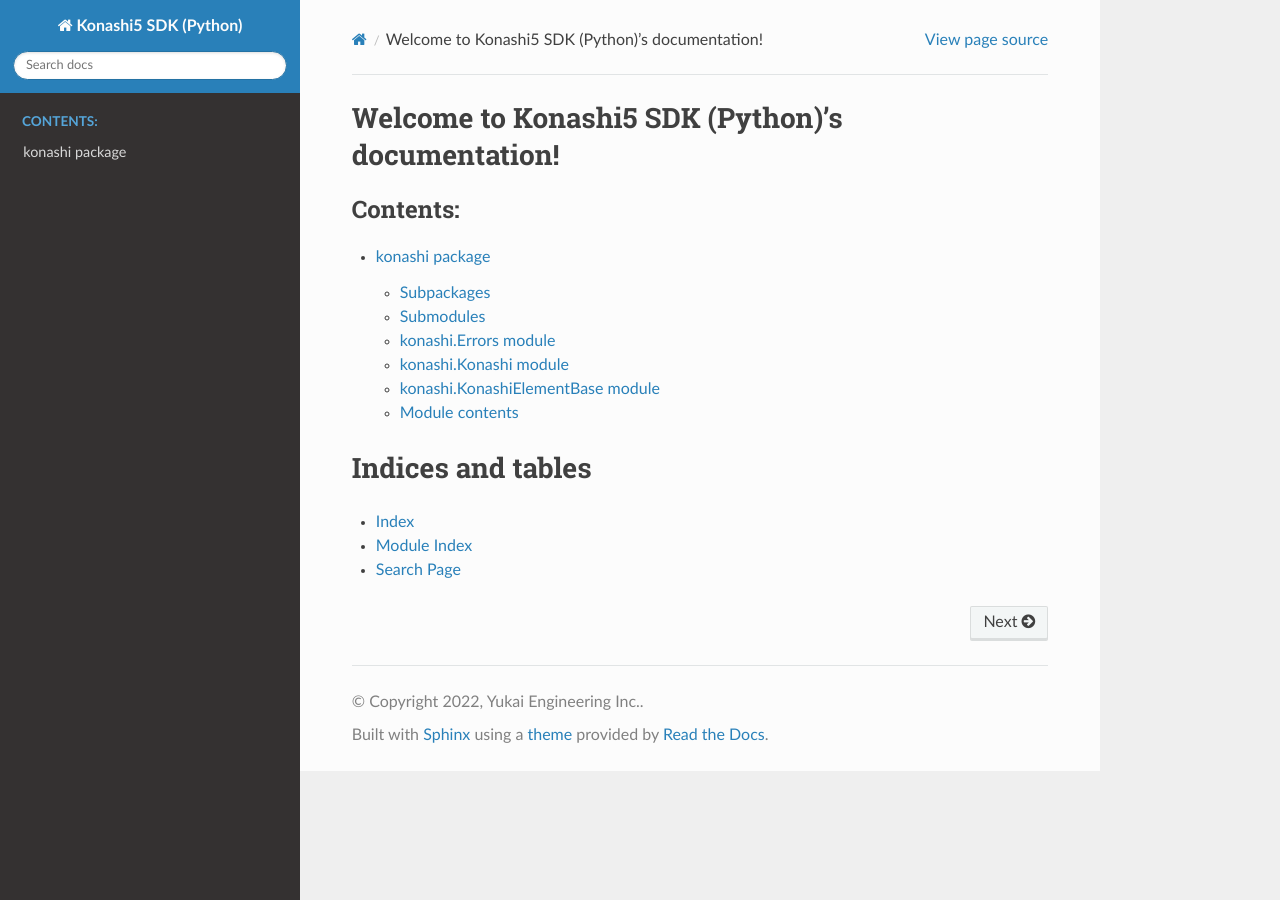
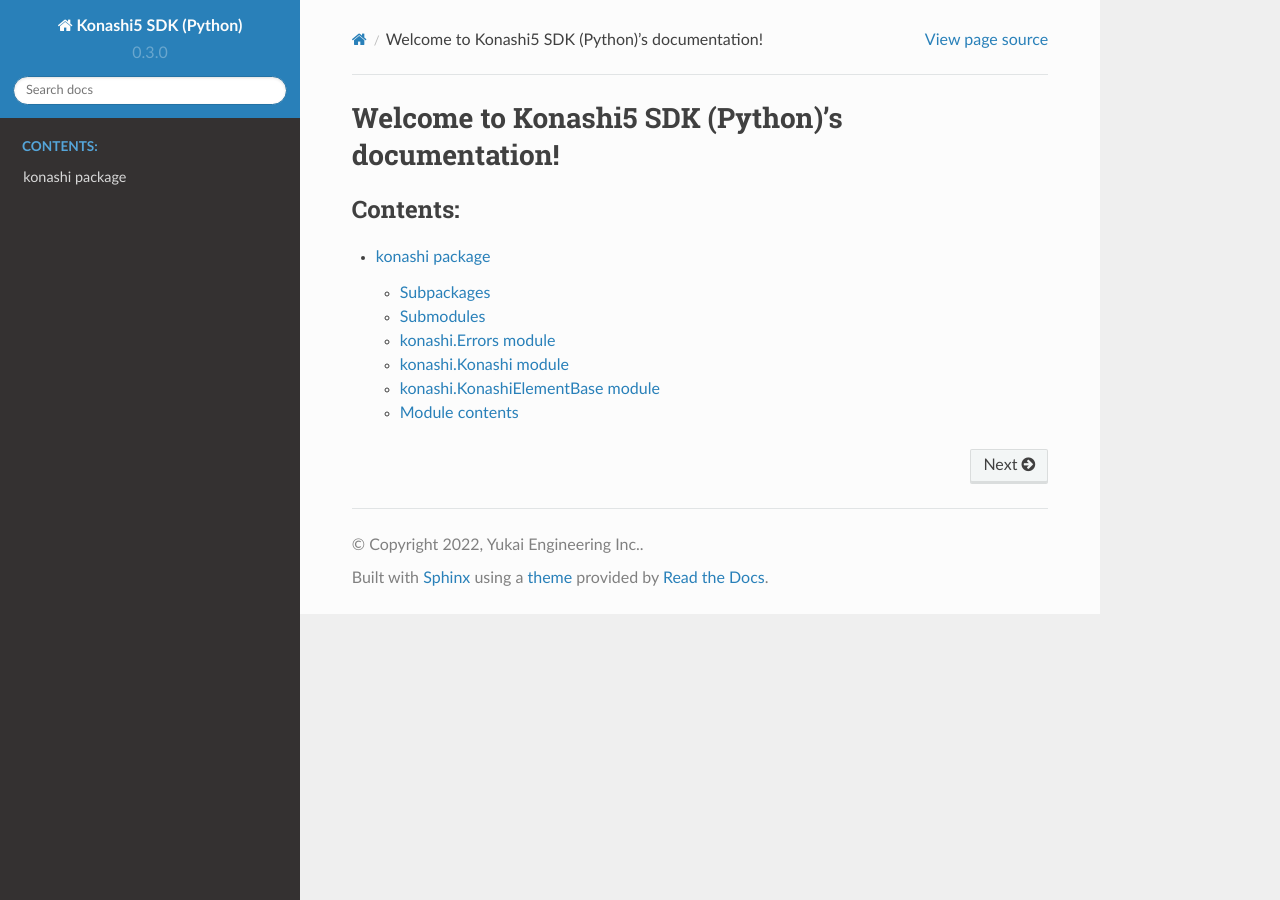
Before and after one commit to YUKAI/konashi5-sdk-python, a Sphinx documentation site: the page built from docs/source/index.rst, in a window 1280 px wide. Built offline with Sphinx 7.4.7 and the Read the Docs theme 2.0.0, drawn with Linux system fonts in a browser that asks for light colours.

Commit message:
Docs: get version number from pyproject.toml, commented out unneeded parts from index.rst

```diff
--- a/docs/source/conf.py
+++ b/docs/source/conf.py
@@ -3,11 +3,16 @@
 # For the full list of built-in configuration values, see the documentation:
 # https://www.sphinx-doc.org/en/master/usage/configuration.html
 
+import pathlib
+import sys
+import tomli
+
+
 # -- Path setup --------------------------------------------------------------
 
-import os
-import sys
-sys.path.insert(0, os.path.abspath('../../src'))
+PROJECT_ROOT = pathlib.Path(__file__).resolve().parent.parent.parent
+
+sys.path.insert(0, PROJECT_ROOT/"src")
 
 
 # -- Project information -----------------------------------------------------
@@ -16,6 +21,9 @@
 project = 'Konashi5 SDK (Python)'
 copyright = '2022, Yukai Engineering Inc.'
 author = 'Yukai Engineering Inc.'
+
+with open(PROJECT_ROOT/"pyproject.toml", "rb") as f:
+    version = release = tomli.load(f)["project"]["version"]
 
 
 # -- General configuration ---------------------------------------------------
--- a/docs/source/index.rst
+++ b/docs/source/index.rst
@@ -13,9 +13,9 @@
    konashi
 
 
-Indices and tables
-==================
+.. Indices and tables
+.. ==================
 
-* :ref:`genindex`
-* :ref:`modindex`
-* :ref:`search`
+.. * :ref:`genindex`
+.. * :ref:`modindex`
+.. * :ref:`search`
--- a/docs/source/requirements.txt
+++ b/docs/source/requirements.txt
@@ -1,2 +1,3 @@
 sphinx==5.2.3
 sphinx-rtd-theme==1.0.0
+tomli==2.0.1
```
